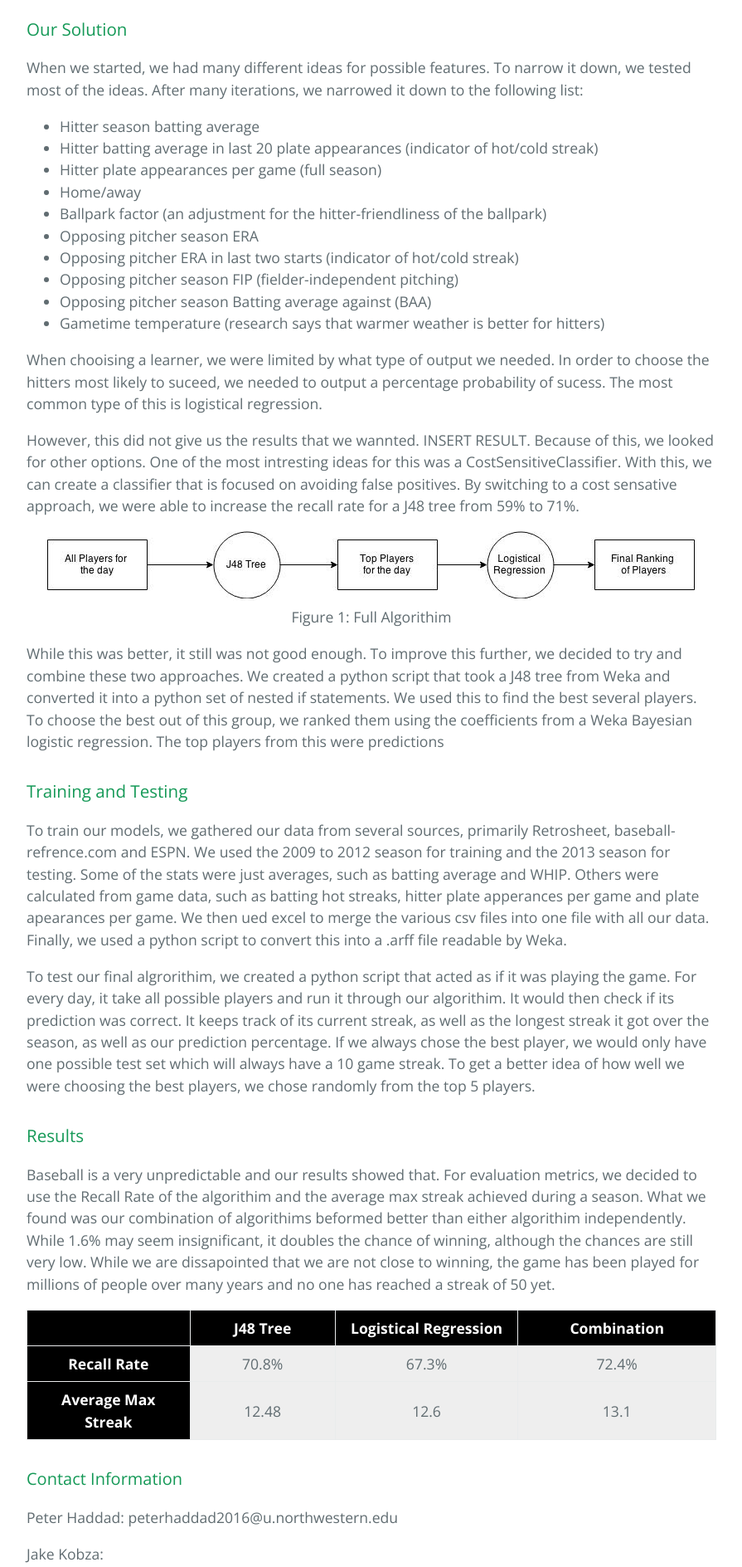
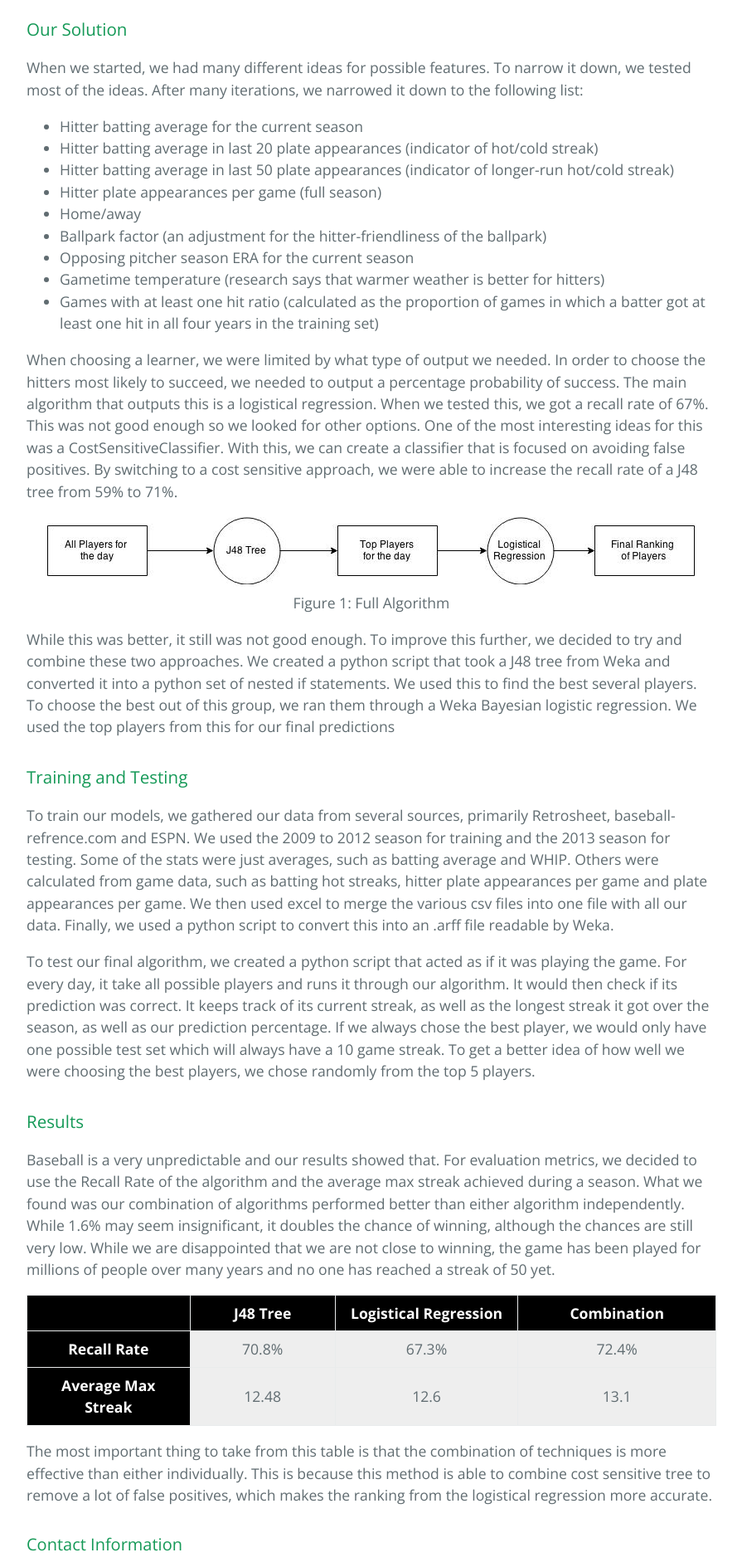
Before and after one commit to peterhad313/beat_the_streak_site, a plain HTML site: page index.html in a window 1280 px wide. Shown: the part 660-2548 px from the top of the page at 83% size, without its empty margins (192-1087 px from the left). Drawn offline with nearby package versions, Linux system fonts and the light colour scheme.

Commit message:
Add results stuff and proofredd

```diff
--- a/index.html
+++ b/index.html
@@ -23,42 +23,51 @@
     <h3>
       The Problem</h3>
 
-<p>Our task is to create a machine learning model that can predict which Major League Baseball player is most likely to get a hit in a day. We aim to use statistics from recent games as well as previous seasons to accomplish this. The output will be the likelihood of a hit for each batter on a given day against a given pitcher. We chose this task beause there is a fantasy game on MLB.com where if you can predict a hit for 57 days in a row, you will win $5.6 million. Our goal is to make a system where we can input the current day's games and matchups and we can predict which player is most likely to get a hit.
-</p>
+      <p>
+        Our task is to create a machine learning model that can predict which Major League Baseball player is most likely to get a hit in a day. We aim to use statistics from recent games as well as previous seasons to accomplish this. The output will be the likelihood of a hit for each batter on a given day against a given pitcher. We chose this task because there is a fantasy game on MLB.com where if you can predict a hit for 57 days in a row, you will win $5.6 million. Our goal is to make a system where we can input the current day's games and matchups and we can predict which player is most likely to get a hit.      </p>
 
       <h3>Our Solution</h3>
 
       <p>
         When we started, we had many different ideas for possible features. To narrow it down, we tested most of the ideas. After many iterations, we narrowed it down to the following list:
         <ul>
-    <li>Hitter season batting average</li>
+          <li>Hitter batting average for the current season</li>
           <li>Hitter batting average in last 20 plate appearances (indicator of hot/cold streak)</li>
+          <li>Hitter batting average in last 50 plate appearances (indicator of longer-run hot/cold streak)</li>
           <li>Hitter plate appearances per game (full season)</li>
           <li>Home/away</li>
           <li>Ballpark factor (an adjustment for the hitter-friendliness of the ballpark)</li>
-    <li>Opposing pitcher season ERA</li>
-    <li>Opposing pitcher ERA in last two starts (indicator of hot/cold streak)</li>
-    <li>Opposing pitcher season FIP (fielder-independent pitching)</li>
-    <li>Opposing pitcher season Batting average against (BAA)</li>
+          <li>Opposing pitcher season ERA for the current season</li>
           <li>Gametime temperature (research says that warmer weather is better for hitters)</li>
+          <li>Games with at least one hit ratio (calculated as the proportion of games in which a batter got at least one hit in all four years in the training set)</li>
         </ul>
-  When chooising a learner, we were limited by what type of output we needed. In order to choose the hitters most likely to suceed, we needed to output a percentage probability of sucess. The most common type of this is logistical regression.
+        When choosing a learner, we were limited by what type of output we needed. In order to choose the hitters most likely to succeed, we needed to output a percentage probability of success. The main algorithm that outputs this is a logistical regression. When we tested this, we got a recall rate of 67%. This was not good enough so we looked for other options. One of the most interesting ideas for this was a CostSensitiveClassifier. With this, we can create a classifier that is focused on avoiding false positives. By switching to a cost sensitive approach, we were able to increase the recall rate of a J48 tree from 59% to 71%.
       </p>
-<p>However, this did not give us the results that we wannted. INSERT RESULT. Because of this, we looked for other options. One of the most intresting ideas for this was a CostSensitiveClassifier. With this, we can create a classifier that is focused on avoiding false positives. By switching to a cost sensative approach, we were able to increase the recall rate for a J48 tree from 59% to 71%. </p>
+
       <div style="align: left; text-align:center;">
         <img src="flowchart.jpg">
-    <div style="text-align: center">Figure 1: Full Algorithim</div>
+        <div style="text-align: center">Figure 1: Full Algorithm</div>
       </div>
 
-<p>While this was better, it still was not good enough. To improve this further, we decided to try and combine these two approaches. We created a python script that took a J48 tree from Weka and converted it into a python set of nested if statements. We used this to find the best several players. To choose the best out of this group, we ranked them using the coefficients from a Weka Bayesian logistic regression. The top players from this were predictions</p>
+      <p>
+        While this was better, it still was not good enough. To improve this further, we decided to try and combine these two approaches. We created a python script that took a J48 tree from Weka and converted it into a python set of nested if statements. We used this to find the best several players. To choose the best out of this group, we ran them through a Weka Bayesian logistic regression. We used the top players from this for our final predictions
+      </p>
 
 
       <h3>Training and Testing</h3>
-<p>To train our models, we gathered our data from several sources, primarily Retrosheet, baseball-refrence.com and ESPN. We used the 2009 to 2012 season for training and the 2013 season for testing. Some of the stats were just averages, such as batting average and WHIP. Others were calculated from game data, such as batting hot streaks, hitter plate apperances per game and plate apearances per game. We then ued excel to merge the various csv files into one file with all our data. Finally, we used a python script to convert this into a .arff file readable by Weka.</p>
-<p> To test our final algrorithim, we created a python script that acted as if it was playing the game. For every day, it take all possible players and run it through our algorithim. It would then check if its prediction was correct. It keeps track of its current streak, as well as the longest streak it got over the season, as well as our prediction percentage. If we always chose the best player, we would only have one possible test set which will always have a 10 game streak. To get a better idea of how well we were choosing the best players, we chose randomly from the top 5 players. </p>
+      <p>
+        To train our models, we gathered our data from several sources, primarily Retrosheet, baseball-refrence.com and ESPN. We used the 2009 to 2012 season for training and the 2013 season for testing. Some of the stats were just averages, such as batting average and WHIP. Others were calculated from game data, such as batting hot streaks, hitter plate appearances per game and plate appearances per game. We then used excel to merge the various csv files into one file with all our data. Finally, we used a python script to convert this into an .arff file readable by Weka.
+      </p>
+
+      <p>
+        To test our final algorithm, we created a python script that acted as if it was playing the game. For every day, it take all possible players and runs it through our algorithm. It would then check if its prediction was correct. It keeps track of its current streak, as well as the longest streak it got over the season, as well as our prediction percentage. If we always chose the best player, we would only have one possible test set which will always have a 10 game streak. To get a better idea of how well we were choosing the best players, we chose randomly from the top 5 players.
+      </p>
 
       <h3>Results</h3>
-<p>Baseball is a very unpredictable and our results showed that. For evaluation metrics, we decided to use the Recall Rate of the algorithim and the average max streak achieved during a season. What we found was our combination of algorithims beformed better than either algorithim independently. While 1.6% may seem insignificant, it doubles the chance of winning, although the chances are still very low. While we are dissapointed that we are not close to winning, the game has been played for millions of people over many years and no one has reached a streak of 50 yet.</p>
+
+      <p>
+        Baseball is a very unpredictable and our results showed that. For evaluation metrics, we decided to use the Recall Rate of the algorithm and the average max streak achieved during a season. What we found was our combination of algorithms performed better than either algorithm independently. While 1.6% may seem insignificant, it doubles the chance of winning, although the chances are still very low. While we are disappointed that we are not close to winning, the game has been played for millions of people over many years and no one has reached a streak of 50 yet.
+      </p>
 
 
       <table class="myTable">
@@ -73,6 +82,10 @@ The Problem</h3>
         </tr>
       </table>
 
+      <p>
+        The most important thing to take from this table is that the combination of techniques is more effective than either individually. This is because this method is able to combine cost sensitive tree to remove a lot of false positives, which makes the ranking from the logistical regression more accurate.
+      </p>
+
 
       <h2 class="project-tagline"> Contact Information</h2>
       <p>Peter Haddad: peterhaddad2016@u.northwestern.edu</p>
```
Lines whose indentation alone changed are shown as unchanged.
